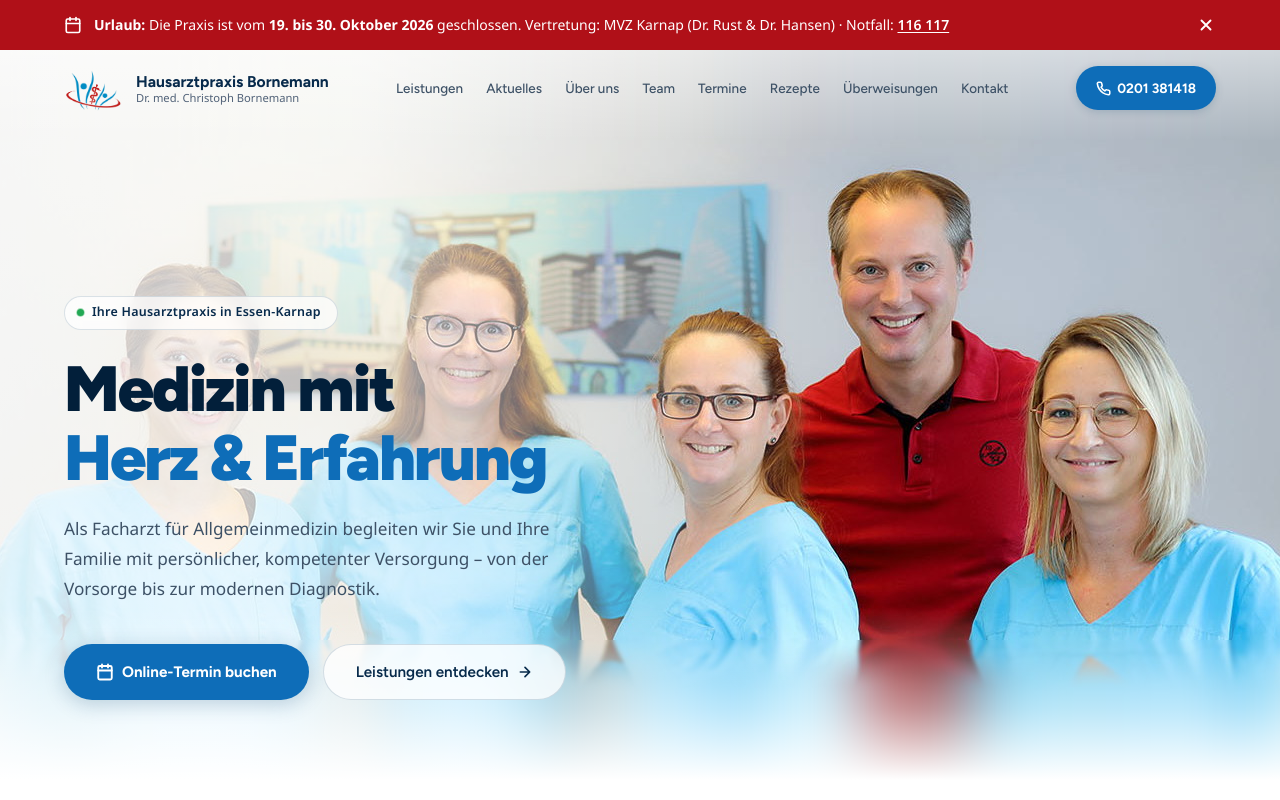
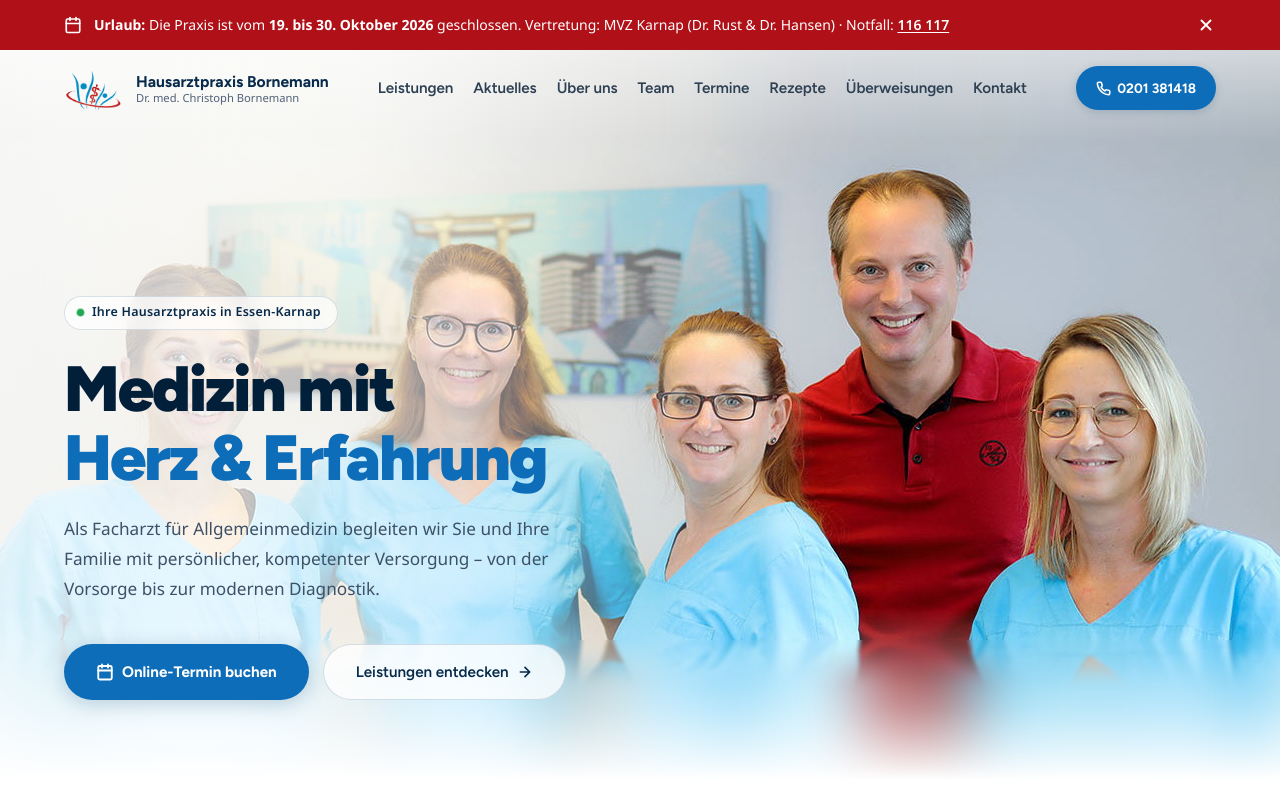
Before and after one commit to Presto228/praxis-bornemann-website, a plain HTML site: page index-2.html in a window 1280 px wide. Shown: the top 800 px of the page. Drawn offline with Linux system fonts and the light colour scheme.

Commit message:
Variante 2: Menuepunkte groesser und fetter (15,2 px, Semibold); Telefon-Button nicht mehr stauchbar

```diff
--- a/index-2.html
+++ b/index-2.html
@@ -294,11 +294,12 @@
     }
     .nav-links a {
       font-family: var(--font-display);
-      font-weight: 500;
-      font-size: .84rem;
+      font-weight: 600;
+      font-size: .95rem;
+      letter-spacing: -.005em;
       white-space: nowrap;
-      color: var(--gray-700);
-      padding: .5rem .6rem;
+      color: var(--gray-800);
+      padding: .5rem .5rem;
       border-radius: var(--radius-sm);
       transition: color .15s, background .15s;
       min-height: 44px;
@@ -322,6 +323,7 @@
       align-items: center;
       gap: .4rem;
       white-space: nowrap;
+      flex-shrink: 0;
       background: var(--blue-600);
       color: var(--white);
       box-shadow: 0 2px 8px rgba(6,59,102,.18);
```
